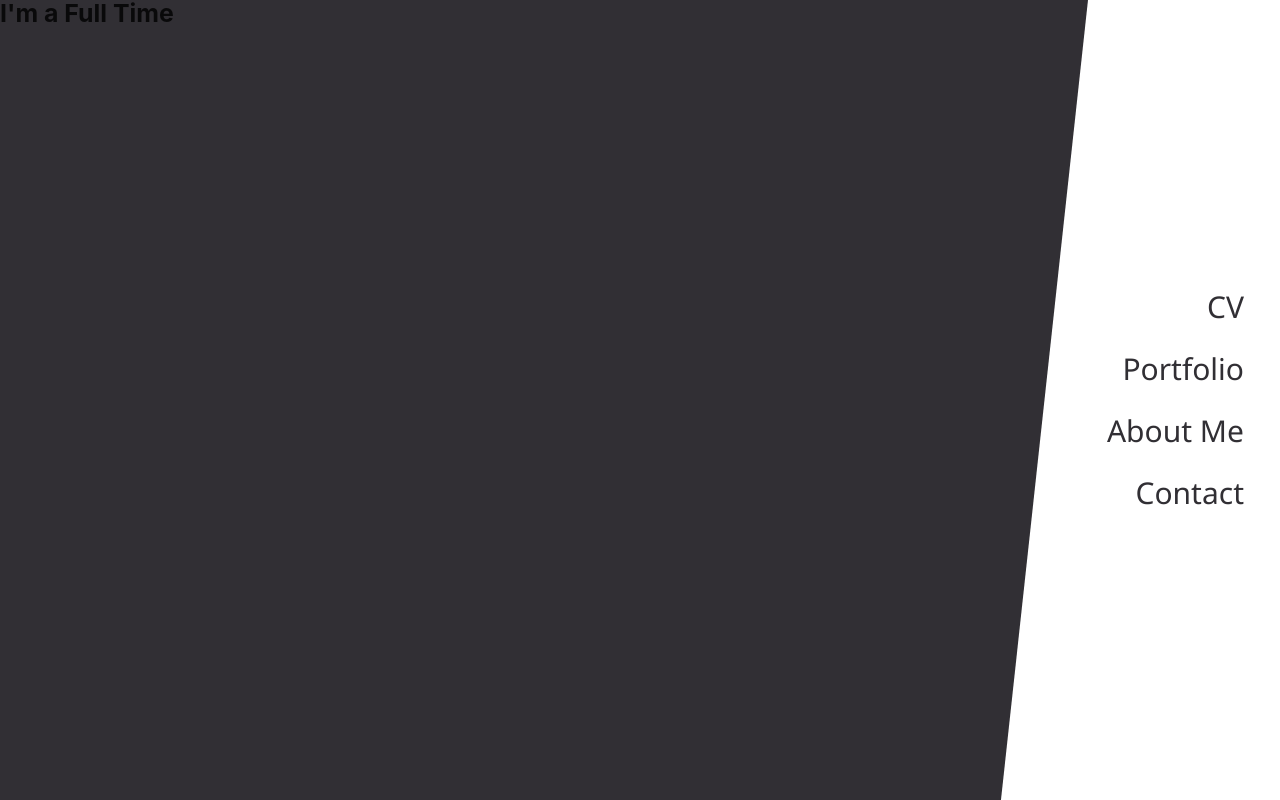
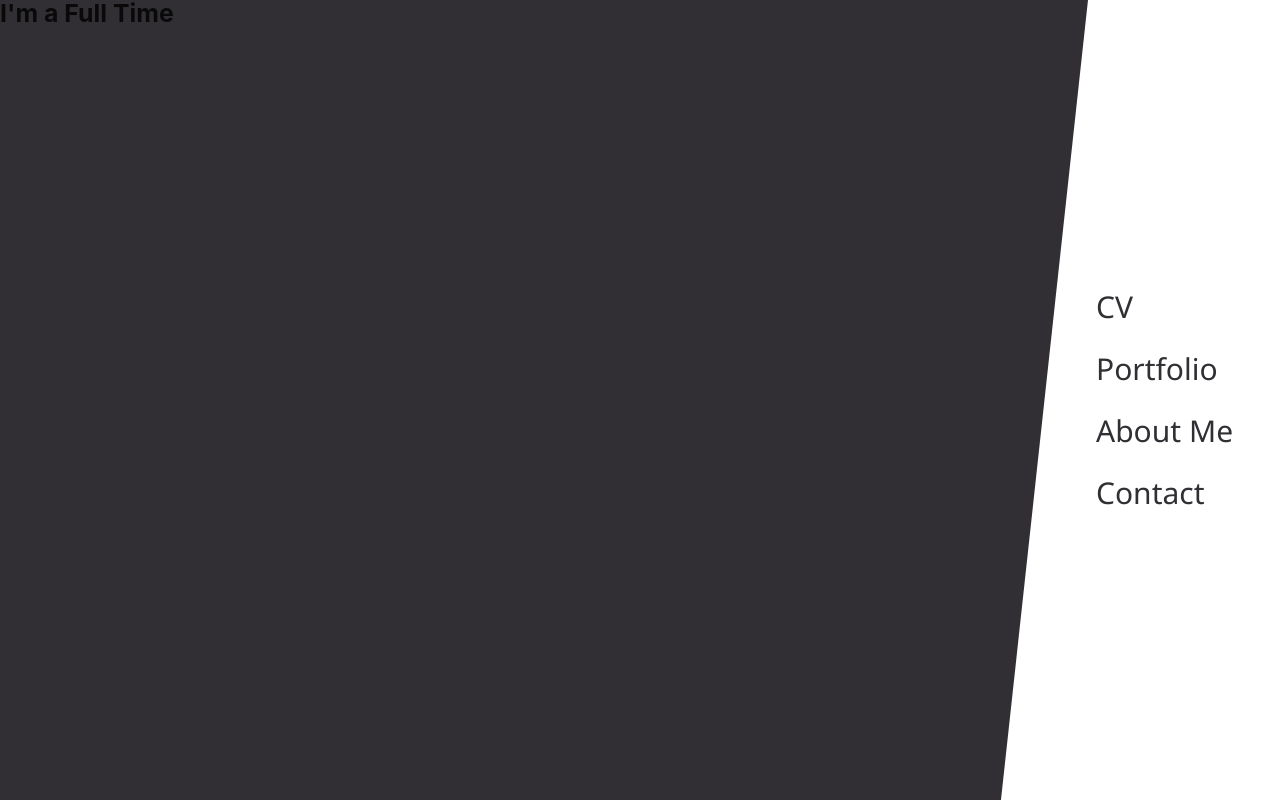
Before and after one commit to victorfeitosa/victorfeitosa.github.io, a Gatsby site: page / in a window 1280 px wide. Built offline with nearby package versions, Linux system fonts and the light colour scheme; Gatsby itself is replaced by a stand-in of ours.

Commit message:
added small scss fixes

```diff
--- a/src/layouts/index.js
+++ b/src/layouts/index.js
@@ -2,6 +2,7 @@ import React from 'react'
 import Helmet from 'react-helmet'
 import BigPic from '../components/BigPic'
 import Menu from '../components/Menu'
+import Copyright from '../components/Copyright'
 import SocialBar from '../components/SocialBar'
 import Tags from '../components/Tags'
 
@@ -63,6 +64,9 @@ export class Layout extends React.Component {
         <section className='menu-section'>
           <Menu />
         </section>
+        <section className='copyright-section'>
+          <Copyright />
+        </section>
       </div>
     )
   }
--- a/src/styles/Layout.scss
+++ b/src/styles/Layout.scss
@@ -21,14 +21,14 @@
 }
 
 .menu-section {
-  align-content: center;
+  align-content: right;
   display: flex;
-  flex-wrap: wrap;
+  flex-direction: column;
+  justify-content: center;
   height: 100%;
   max-width: 15%;
   min-width: 220px;
   position: absolute;
   right: 0;
-  text-align: right;
   width: 15%;
 }
--- a/src/styles/MenuItem.scss
+++ b/src/styles/MenuItem.scss
@@ -1,7 +1,6 @@
 @import 'colors';
 
 .menu-item {
-  border-radius: 2% 0 0 2% / 50% 0 0 50%;
   box-sizing: border-box;
   color: $base;
   display: block;
@@ -11,16 +10,40 @@
 
   padding: 1rem 2rem;
   text-decoration: none;
-  transition: background-color .2s ease-in-out, color .2s ease-in-out;
+  transition: background-color 0.2s ease-in-out, color 0.2s ease-in-out;
   width: 100%;
 
+  &::before {
+    background-color: $contrast;
+    content: '';
+    height: 42px;
+    position: absolute;
+    right: 0;
+    transform: translateY(-14%);
+    transition: width 0.3s ease-in-out;
+    width: 0;
+    z-index: -1;
+  }
+
   &:hover {
-    background-color: $contrast;
-    color: $background;
+    &::before {
+      width: 0.25rem;
+    }
   }
 
   &--active {
-    background-color: $contrast;
     color: $highlight;
+
+    &:hover {
+      &::before {
+        border-radius: 2% 0 0 2% / 50% 0 0 50%;
+        width: 100%;
+      }
+    }
+
+    &::before {
+      border-radius: 2% 0 0 2% / 50% 0 0 50%;
+      width: 100%;
+    }
   }
 }
```
Also changed, not shown: 1 other file.
